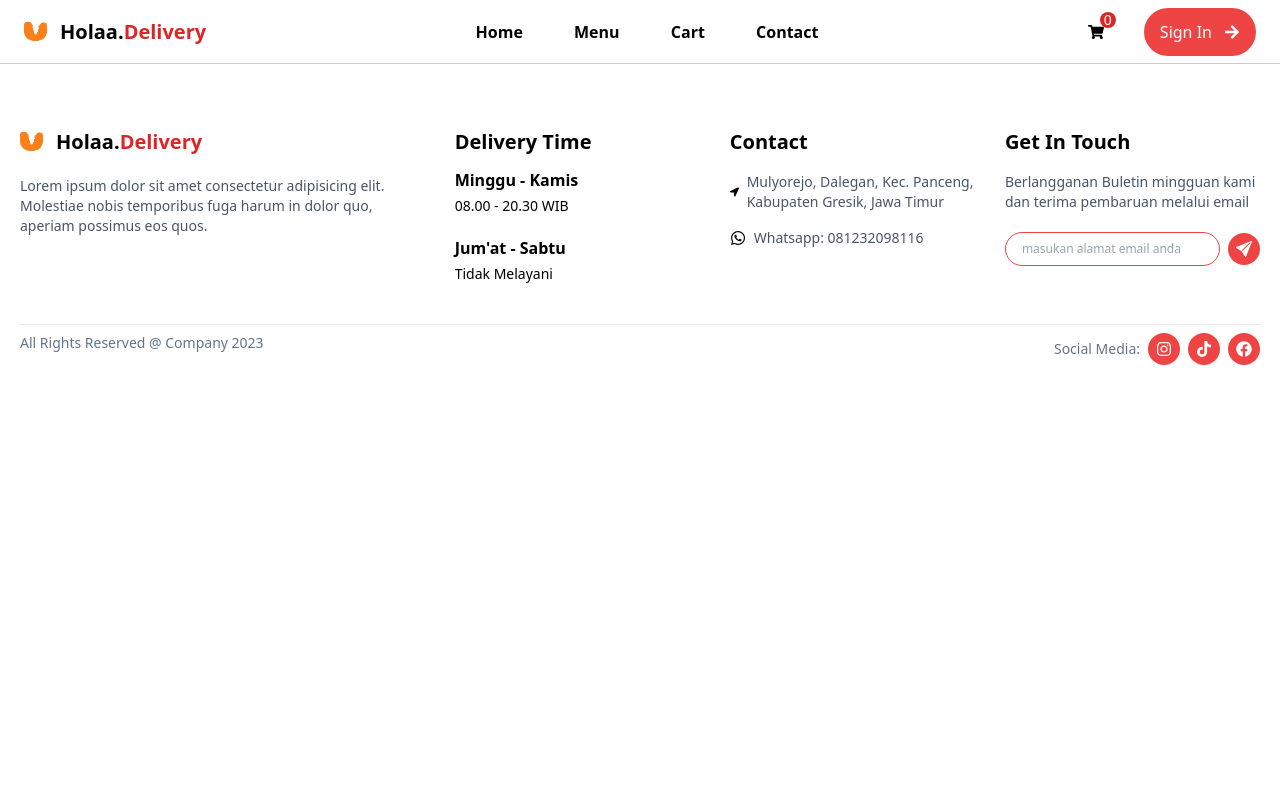
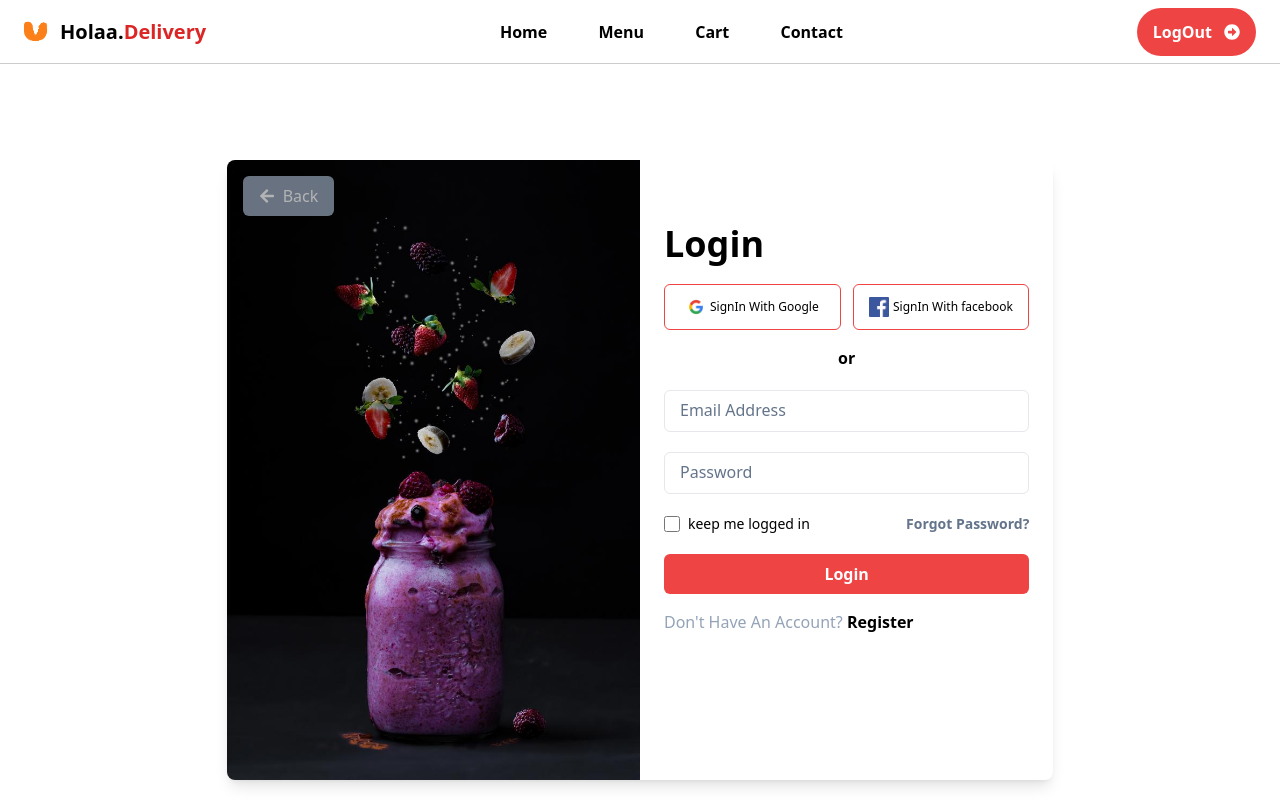
Before and after one commit to atoengg/holaa-delivery, a React (Vite) app: page /Login in a window 1280 px wide. Shown: the top 800 px of the page. Built offline with nearby package versions, Linux system fonts and the light colour scheme; no server answers; sample sign-in values are in the browser's storage.

Commit message:
add: login register with firebase & store data in localStorage

```diff
--- a/package.json
+++ b/package.json
@@ -12,6 +12,7 @@
   "dependencies": {
     "@reduxjs/toolkit": "^1.9.7",
     "axios": "^1.5.1",
+    "firebase": "^10.5.2",
     "openai": "^4.14.0",
     "react": "^18.2.0",
     "react-dom": "^18.2.0",
--- a/src/components/Form/FormLogin.jsx
+++ b/src/components/Form/FormLogin.jsx
@@ -1,9 +1,15 @@
 import React, { useEffect, useState } from "react";
 import { useNavigate } from "react-router-dom";
 import { toast } from "react-hot-toast";
+import {
+  getAuth,
+  signInWithEmailAndPassword,
+  onAuthStateChanged,
+} from "firebase/auth";
 
 const FormLogin = () => {
   const navigate = useNavigate();
+  const auth = getAuth();
 
   const [formInput, setFormInput] = useState({
     email: "",
@@ -93,21 +99,61 @@ const FormLogin = () => {
     }
   };
 
-  const handleSumbit = (e) => {
+  // const handleSumbit = (e) => {
+  //   e.preventDefault();
+
+  //   if (isFormValid) {
+  //     signInWithEmailAndPassword(auth, formInput.email, formInput.password)
+  //       .then((userCredential) => {
+  //         //berhasil
+  //         const user = userCredential.user;
+  //         const userId = user.uid; // Mengambil ID pengguna Firebase
+
+  //         console.log("user: ", user);
+  //         user.getIdToken().then((token) => {
+  //           // Simpan token pengguna ke local storage
+  //           localStorage.setItem("userToken", token);
+
+  //           toast.success("Login Berhasil!");
+  //           setTimeout(() => {
+  //             navigate("/home");
+  //           }, 2000);
+  //         });
+  //       })
+  //       .catch((erorr) => {
+  //         console.log(erorr);
+  //       });
+  //   }
+  // };
+
+  const handleSubmit = (e) => {
     e.preventDefault();
 
     if (isFormValid) {
-      toast.success("Login Berhasil!");
+      signInWithEmailAndPassword(auth, formInput.email, formInput.password)
+        .then((userCredential) => {
+          // Berhasil login
+          const user = userCredential.user;
+          const userId = user.uid; // Mengambil ID pengguna Firebase
+          console.log("UserID: ", userId);
 
-      setTimeout(() => {
-        navigate("/");
-      }, 2000);
+          // Simpan ID pengguna ke local storage
+          localStorage.setItem("userId", userId);
+
+          toast.success("Login Berhasil!");
+          setTimeout(() => {
+            navigate("/home");
+          }, 2000);
+        })
+        .catch((error) => {
+          console.log(error);
+        });
     }
   };
 
   return (
     <div>
-      <form action="#" onSubmit={handleSumbit}>
+      <form action="#" onSubmit={handleSubmit}>
         <div className="mt-5">
           <div className="relative">
             <input
@@ -184,8 +230,10 @@ const FormLogin = () => {
             <button
               disabled={!isFormValid}
               type="submit"
-              className={`w-full bg-red-500 font-semibold ${
-                !isFormValid ? "bg-red-300 hover:cursor-default" : ""
+              className={`w-full  font-semibold ${
+                isFormValid === false
+                  ? "bg-red-300 hover:cursor-default"
+                  : "bg-red-500"
               } text-center py-2 text-white rounded-md hover:cursor-pointer`}
             >
               Login
--- a/src/components/Header/Header.jsx
+++ b/src/components/Header/Header.jsx
@@ -1,12 +1,22 @@
-import React from "react";
+import React, { useContext } from "react";
 import Logo from "../../assets/logo/logo.png";
-import { Link, NavLink, useLocation } from "react-router-dom";
-import { FaShoppingCart, FaArrowRight } from "react-icons/fa";
+import { Link, NavLink, useLocation, useNavigate } from "react-router-dom";
+import {
+  FaShoppingCart,
+  FaArrowRight,
+  FaArrowAltCircleRight,
+} from "react-icons/fa";
 import { useDispatch, useSelector } from "react-redux";
 import { cartUiActions } from "../../redux/slices/shopping-cart/cartUiSlices";
+import { signOut, getAuth } from "firebase/auth";
+import { Context } from "../../context/AuthContext";
 
 const Header = () => {
   const dispacth = useDispatch();
+  const auth = getAuth();
+  const navigate = useNavigate();
+
+  const { user } = useContext(Context);
 
   const totalQuantity = useSelector((state) => state.cart.totalQuantity);
 
@@ -14,6 +24,17 @@ const Header = () => {
 
   const toggleCart = () => {
     dispacth(cartUiActions.toggle());
+  };
+
+  const handleLogout = async () => {
+    try {
+      await signOut(auth);
+      // Hapus token pengguna dari local storage
+      localStorage.removeItem("userId");
+      navigate("/Login");
+    } catch (error) {
+      console.log(error);
+    }
   };
 
   const nav_item = [
@@ -60,7 +81,9 @@ const Header = () => {
             </ul>
           </div>
           <div className="flex justify-between items-center">
-            {location.pathname !== "/checkoutSucces" && (
+            {location.pathname !== "/checkoutSucces" &&
+              location.pathname !== "/Login" &&
+              location.pathname !== "/Register" && (
                 <div
                   className="relative mr-10 cursor-pointer"
                   onClick={toggleCart}
@@ -71,12 +94,24 @@ const Header = () => {
                   </span>
                 </div>
               )}
+
+            {!user ? (
               <Link to={"/Login"}>
                 <button className="py-3 px-4 gap-3 bg-red-500 flex items-center rounded-full text-white hover:bg-red-300 hover:transition hover:duration-200">
                   Sign In
                   <FaArrowRight />
                 </button>
               </Link>
+            ) : (
+              <button
+                className="py-3 px-4 gap-3 bg-red-500 flex items-center justify-center rounded-full font-semibold text-white hover:bg-red-300 hover:transition hover:duration-200"
+                onClick={handleLogout}
+              >
+                <p>LogOut</p>
+
+                <FaArrowAltCircleRight />
+              </button>
+            )}
           </div>
         </nav>
       </header>
--- /dev/null
+++ b/src/config/firebase.js
@@ -0,0 +1,9 @@
+export default {
+  apiKey: "AIzaSyBTsZQyDZywslkZXf_R7J7CFG5Vp_3siHU",
+  authDomain: "holaa-delivery.firebaseapp.com",
+  projectId: "holaa-delivery",
+  storageBucket: "holaa-delivery.appspot.com",
+  messagingSenderId: "350223869502",
+  appId: "1:350223869502:web:b8882bea2775ca8b89d36f",
+  measurementId: "G-EXE6X1FMK3",
+};
--- /dev/null
+++ b/src/context/AuthContext.jsx
@@ -0,0 +1,36 @@
+import React, { createContext, useEffect, useState } from "react";
+import { getAuth, onAuthStateChanged } from "firebase/auth";
+
+export const Context = createContext();
+
+const AuthContext = ({ children }) => {
+  const auth = getAuth();
+  const [user, setUser] = useState();
+  const [loading, setLoading] = useState(true);
+
+  useEffect(() => {
+    let unsubscribe;
+    unsubscribe = onAuthStateChanged(auth, (currentUser) => {
+      setLoading(false);
+      if (currentUser) setUser(currentUser);
+      else {
+        setUser(null);
+      }
+    });
+
+    return () => {
+      if (unsubscribe) unsubscribe();
+    };
+  }, []);
+
+  const values = {
+    user: user,
+    setUser: setUser,
+  };
+
+  return (
+    <Context.Provider value={values}>{!loading && children}</Context.Provider>
+  );
+};
+
+export default AuthContext;
--- a/src/pages/Login/index.jsx
+++ b/src/pages/Login/index.jsx
@@ -9,7 +9,7 @@ import { Toaster } from "react-hot-toast";
 
 const Login = () => {
   return (
-    <div className="w-full h-screen flex items-start">
+    <div className="min-h-screen">
       <Toaster
         position="top-center"
         reverseOrder={false}
@@ -36,7 +36,9 @@ const Login = () => {
         }}
       />
 
-      <div className="relative w-5/12 h-full flex flex-col">
+      <div className="container mx-auto py-40">
+        <div className="flex w-8/12 bg-white shadow-lg rounded-lg mx-auto overflow-hidden">
+          <div className="relative w-1/2 flex flex-col items-center justify-center">
             <div className="absolute top-4 left-4 flex flex-col">
               <div className="bg-slate-400 opacity-70 text-white flex items-center justify-center rounded-md py-2 px-4 hover:cursor-pointer">
                 <FaArrowLeft />
@@ -49,17 +51,18 @@ const Login = () => {
               alt="imgLogin"
             />
           </div>
-      <div className="w-7/12 h-full flex flex-col px-32 py-20">
+
+          <div className="w-1/2 py-16 px-6">
             <h2 className="font-semibold text-4xl mb-5">Login</h2>
 
             <div className="flex items-center gap-3 mb-4">
               <div className="border flex items-center justify-center border-red-500 bg-transparent rounded-md p-3 hover:cursor-pointer w-full">
                 <img src={googleLogo} alt="logo Google" className="h-5" />
-            <p className="font-normal text-sm ml-1">SignIn With Google</p>
+                <p className="font-normal text-xs ml-1">SignIn With Google</p>
               </div>
               <div className="border flex items-center justify-center border-red-500 bg-transparent rounded-md p-3 hover:cursor-pointer w-full">
                 <img src={facebookLogo} alt="facebookLogo" className="h-5" />
-            <p className="font-normal text-sm ml-1">SignIn With facebook</p>
+                <p className="font-normal text-xs ml-1">SignIn With facebook</p>
               </div>
             </div>
 
@@ -75,6 +78,8 @@ const Login = () => {
             </p>
           </div>
         </div>
+      </div>
+    </div>
   );
 };
 
--- /dev/null
+++ b/src/routes/Protected.jsx
@@ -0,0 +1,15 @@
+import { Navigate } from "react-router-dom";
+import { Context } from "../context/AuthContext";
+import React, { useContext } from "react";
+
+const Protected = ({ children }) => {
+  const { user } = useContext(Context);
+
+  if (!user) {
+    return <Navigate to={"/Login"} replace />;
+  } else {
+    return children;
+  }
+};
+
+export default Protected;
--- a/src/routes/Routers.jsx
+++ b/src/routes/Routers.jsx
@@ -1,4 +1,4 @@
-import React from "react";
+import React, { useContext } from "react";
 import { Navigate, Outlet, Route, Routes } from "react-router-dom";
 import Menu from "../pages/Menu";
 import Cart from "../pages/Cart";
@@ -12,6 +12,8 @@ import Footer from "../components/Footer/Footer";
 import Layout from "../components/Layout/Layout";
 import Checkout from "../pages/Checkout";
 import CheckoutSucces from "../pages/CheckoutSucces";
+import Protected from "./Protected";
+import { Context } from "../context/AuthContext";
 
 // const MainLayout = () => {
 //   return (
@@ -31,18 +33,72 @@ import CheckoutSucces from "../pages/CheckoutSucces";
 // };
 
 const Routers = () => {
+  const { user } = useContext(Context);
   return (
     <Routes>
-      <Route path="/" element={<Navigate to={"/home"} />} />
-      <Route path="/home" element={<HomePage />} />
-      <Route path="/menu" element={<Menu />} />
-      <Route path="/menuDetails/:id" element={<MenuDetails />} />
-      <Route path="/cart" element={<Cart />} />
-      <Route path="/contact" element={<Contact />} />
-      <Route path="/checkout" element={<Checkout />} />
+      <Route
+        path="/"
+        element={
+          <Protected>
+            <HomePage />
+          </Protected>
+        }
+      />
+      <Route
+        path="/home"
+        element={
+          <Protected>
+            <HomePage />
+          </Protected>
+        }
+      />
+
+      <Route
+        path="/menu"
+        element={
+          <Protected>
+            <Menu />
+          </Protected>
+        }
+      />
+      <Route
+        path="/menuDetails/:id"
+        element={
+          <Protected>
+            <MenuDetails />
+          </Protected>
+        }
+      />
+      <Route
+        path="/cart"
+        element={
+          <Protected>
+            <Cart />
+          </Protected>
+        }
+      />
+      <Route
+        path="/contact"
+        element={
+          <Protected>
+            <Contact />
+          </Protected>
+        }
+      />
+      <Route
+        path="/checkout"
+        element={
+          <Protected>
+            <Checkout />
+          </Protected>
+        }
+      />
       <Route path="/checkoutSucces" element={<CheckoutSucces />} />
-      {/* <Route path="/Register" element={<Register />} />
-          <Route path="/Login" element={<Login />} /> */}
+      <Route
+        path="/Register"
+        element={user ? <Navigate to={"/Register"} /> : <Register />}
+      />
+      <Route path="/Login" element={<Login />} />
     </Routes>
   );
 };
```
Also changed, not shown: src/components/Form/FormRegister.jsx (+16 -7 lines), src/main.jsx (+7 -0 lines), src/pages/Register/index.jsx (+9 -5 lines), src/redux/slices/shopping-cart/cartSlices.js (+52 -3 lines), 1 other file (tests, documents, lock files or other folders). Lines whose indentation alone changed are shown as unchanged.
